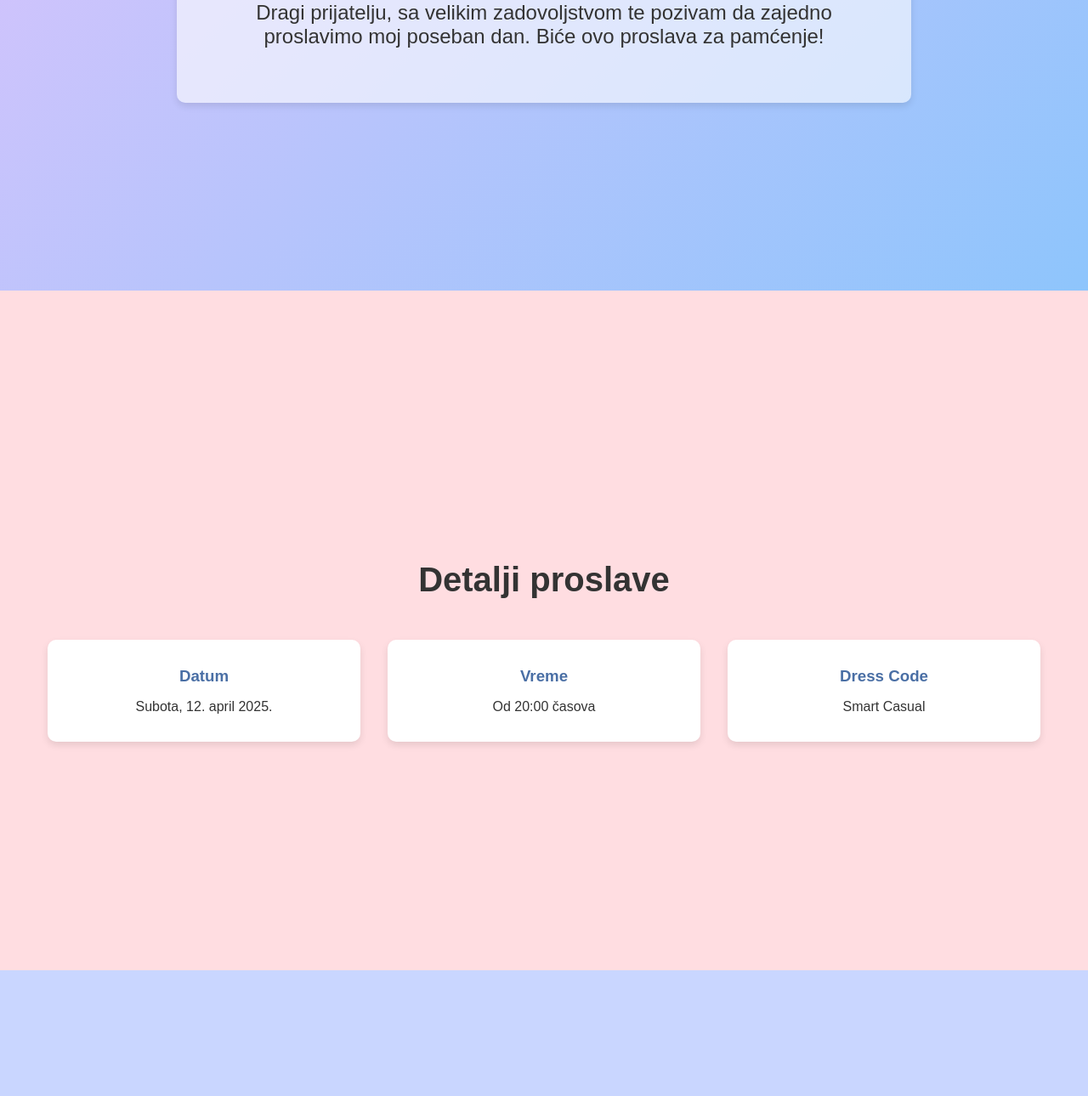
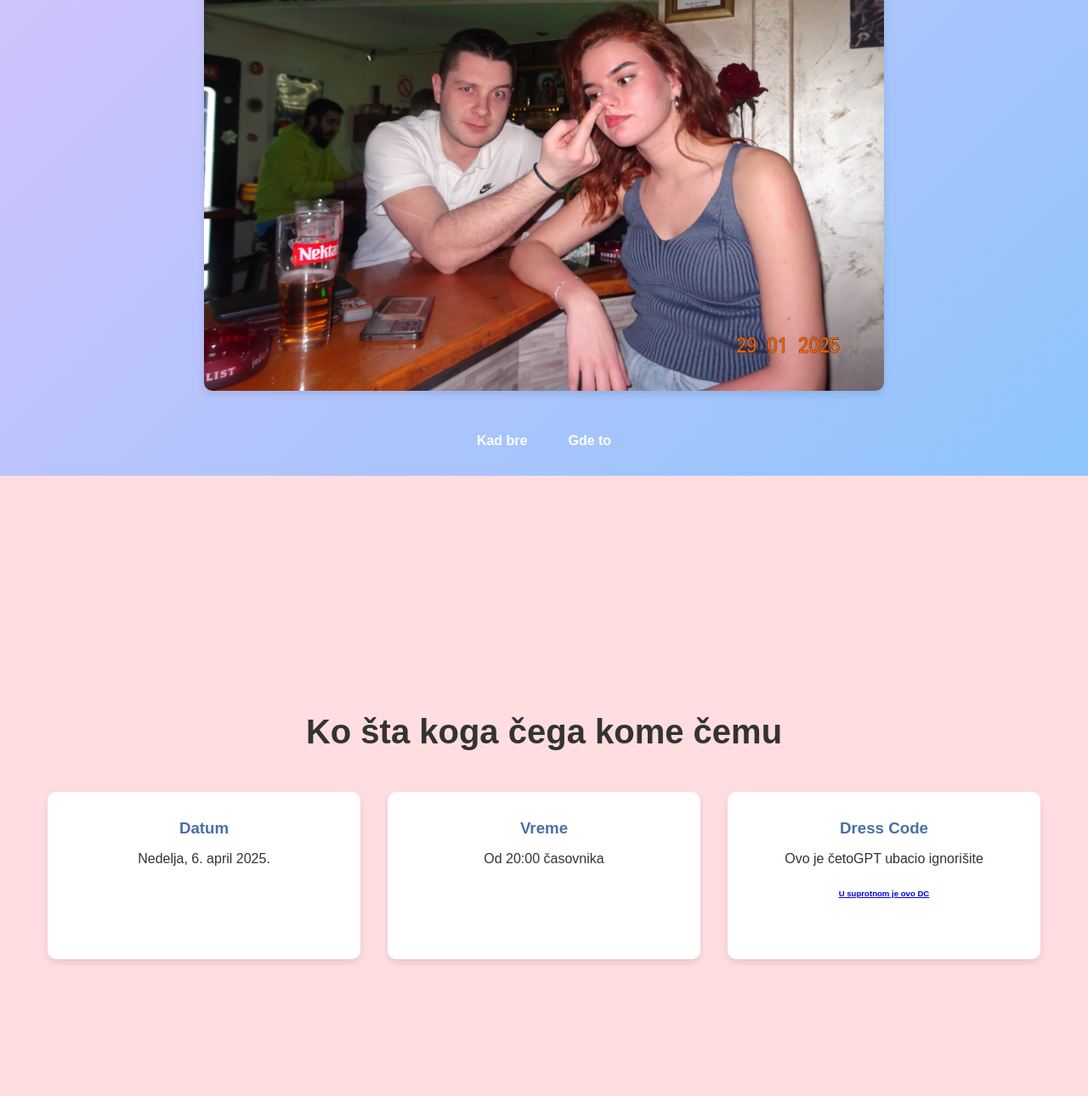
Before and after one commit to mmileticc/rodjPoz, a plain HTML site: page index.html in a window 1280 px wide. Shown: the part 458-1748 px from the top of the page at 85% size. Drawn offline with Linux system fonts and the light colour scheme.

Commit message:
svastsa nesto na bolje odradjeno

```diff
--- a/index.html
+++ b/index.html
@@ -15,77 +15,68 @@
                 <li><a href="#welcome" class="nav-link">Početna</a></li>
                 <li><a href="#details" class="nav-link">Detalji</a></li>
                 <li><a href="#location" class="nav-link">Lokacija</a></li>
-                <li><a href="#rsvp" class="nav-link">RSVP</a></li>
             </ul>
         </nav>
     </header>
 
     <section id="welcome">
         <div class="highlight">
-            <h1>Pozivam te na moj rođendan!</h1>
-            <h1>I da se pojavis dzukelo!</h1>
+            <h1>Poštovani korisniče, prizvani ste na rođendanski rođendan ove dve osobe</h1>
+        </div>
+        <img src="images/slavljenici.jpg" alt="Mosa">
 
-            <p>Dragi prijatelju, sa velikim zadovoljstvom te pozivam da zajedno proslavimo moj poseban dan. Biće ovo proslava za pamćenje!</p>
+        <br>
+        <div>
+            <nav>
+                <ul>
+                    <li><a href="#details" class="nav-link">Kad bre</a></li>
+                    <li><a href="#location" class="nav-link">Gde to</a></li>
+                </ul>
+            </nav>
         </div>
     </section>
 
+
     <section id="details">
-        <h2>Detalji proslave</h2>
+        <h2>Ko šta koga čega kome čemu</h2>
         <div class="details-container">
             <div class="detail-card">
                 <h3>Datum</h3>
-                <p>Subota, 12. april 2025.</p>
+                <p>Nedelja, 6. april 2025.</p>
             </div>
             <div class="detail-card">
                 <h3>Vreme</h3>
-                <p>Od 20:00 časova</p>
+                <p>Od 20:00 časovnika</p>
             </div>
             <div class="detail-card">
                 <h3>Dress Code</h3>
-                <p>Smart Casual</p>
+                <p>Ovo je četoGPT ubacio ignorišite</p>
+                <br>
+                <p id="hihi"><a href="https://url-shortener.me/OVP" target="_blank" rel="noopener noreferrer">U suprotnom je ovo DC</a></p>
             </div>
         </div>
     </section>
 
     <section id="location">
-        <h2>Kako do nas</h2>
-        <p>Proslava će biti održana na sledećoj lokaciji:</p>
+        <h2>Pa kažee, a gdeee, gde će biti taj najlepši ugođaj naših života</h2>
+        <p>Proslavu svojih rođenja dve legende iz Kumodragea će obaviti ovde:</p>
         <div class="map-container">
-            <!-- <iframe id="map" src="" allowfullscreen="" loading="lazy"></iframe> -->
-            <iframe id = "map" src="https://www.google.com/maps/embed?pb=!1m17!1m12!1m3!1d1346.7359126598392!2d20.500953471196734!3d44.746545997443036!2m3!1f0!2f0!3f0!3m2!1i1024!2i768!4f13.1!3m2!1m1!2zNDTCsDQ0JzQ3LjYiTiAyMMKwMzAnMDYuMiJF!5e1!3m2!1ssr!2srs!4v1742418357602!5m2!1ssr!2srs"  allowfullscreen="" loading="lazy" referrerpolicy="no-referrer-when-downgrade"></iframe>    </section>
+            <iframe id = "map" src="https://www.google.com/maps/embed?pb=!1m17!1m12!1m3!1d1346.7359126598392!2d20.500953471196734!3d44.746545997443036!2m3!1f0!2f0!3f0!3m2!1i1024!2i768!4f13.1!3m2!1m1!2zNDTCsDQ0JzQ3LjYiTiAyMMKwMzAnMDYuMiJF!5e1!3m2!1ssr!2srs!4v1742418357602!5m2!1ssr!2srs"  allowfullscreen="" loading="lazy" referrerpolicy="no-referrer-when-downgrade"></iframe>
+        </div>
 
-    <!--
-    <section id="rsvp">
-        <h2>Potvrdi dolazak</h2>
-        <div class="rsvp-form">
-            <div class="form-group">
-                <label for="name">Ime i prezime</label>
-                <input type="text" id="name" placeholder="Unesite svoje ime i prezime">
-            </div>
-            <div class="form-group">
-                <label for="email">Email</label>
-                <input type="email" id="email" placeholder="Unesite svoj email">
-            </div>
-            <div class="form-group">
-                <label for="status">Status</label>
-                <select id="status">
-                    <option value="coming">Dolaziću</option>
-                    <option value="maybe">Možda ću doći</option>
-                    <option value="not-coming">Ne mogu da dođem</option>
-                </select>
-            </div>
-            <div class="form-group">
-                <label for="message">Poruka (opciono)</label>
-                <input type="text" id="message" placeholder="Unesite poruku ili napomenu">
-            </div>
-            <button id="submit-rsvp">Potvrdi</button>
-        </div>
+        <p>Znaam prosto da nećete umeti da nađete ulaz na zgradi a možda ni zgradu tako da evo slike i toga</p>
+        <img src="images/zgrada.jpg" alt="Puko sajt nema slike">
+        <p>Da mrzelo me je da sam uslikam sliku ovo je sa mapa skrin, al da nisam rekao ne biste skontali tkd pušionica </p>
+
     </section>
-    -->
+
+
     <footer>
         <p>&copy; 2025 Rođendanska proslava</p>
         <div class="admin-link">
+           <!--
             <a href="admin.html">Admin panel</a>
+            -->
         </div>
     </footer>
 
--- a/styles.css
+++ b/styles.css
@@ -62,6 +62,15 @@ section {
     margin-bottom: 1rem;
     color: #333;
 }
+#welcome img{
+    width: 100%;
+    height: 100%;
+    max-width: 800px;
+    margin: 2rem 0;
+    border-radius: 10px;
+    overflow: hidden;
+    box-shadow: 0 4px 8px rgba(0,0,0,0.1);
+}
 
 #welcome p {
     font-size: 1.5rem;
@@ -84,6 +93,16 @@ section {
     font-size: 2.5rem;
     margin-bottom: 2rem;
     color: #333;
+}
+
+#hihi{
+    font-size: 0.6rem;
+    margin-bottom: 2rem;
+    color: #333;
+    text-decoration: none;
+    padding: 0.5rem;
+    font-weight: bold;
+    transition: all 0.3s ease;
 }
 
 .details-container {
@@ -121,6 +140,15 @@ section {
 }
 
 .map-container {
+    width: 100%;
+    max-width: 800px;
+    height: 400px;
+    margin: 2rem 0;
+    border-radius: 10px;
+    overflow: hidden;
+    box-shadow: 0 4px 8px rgba(0,0,0,0.1);
+}
+#location img{
     width: 100%;
     max-width: 800px;
     height: 400px;
```
Also changed, not shown: images/slavljenici.jpg (added), images/zgrada.jpg (added).
